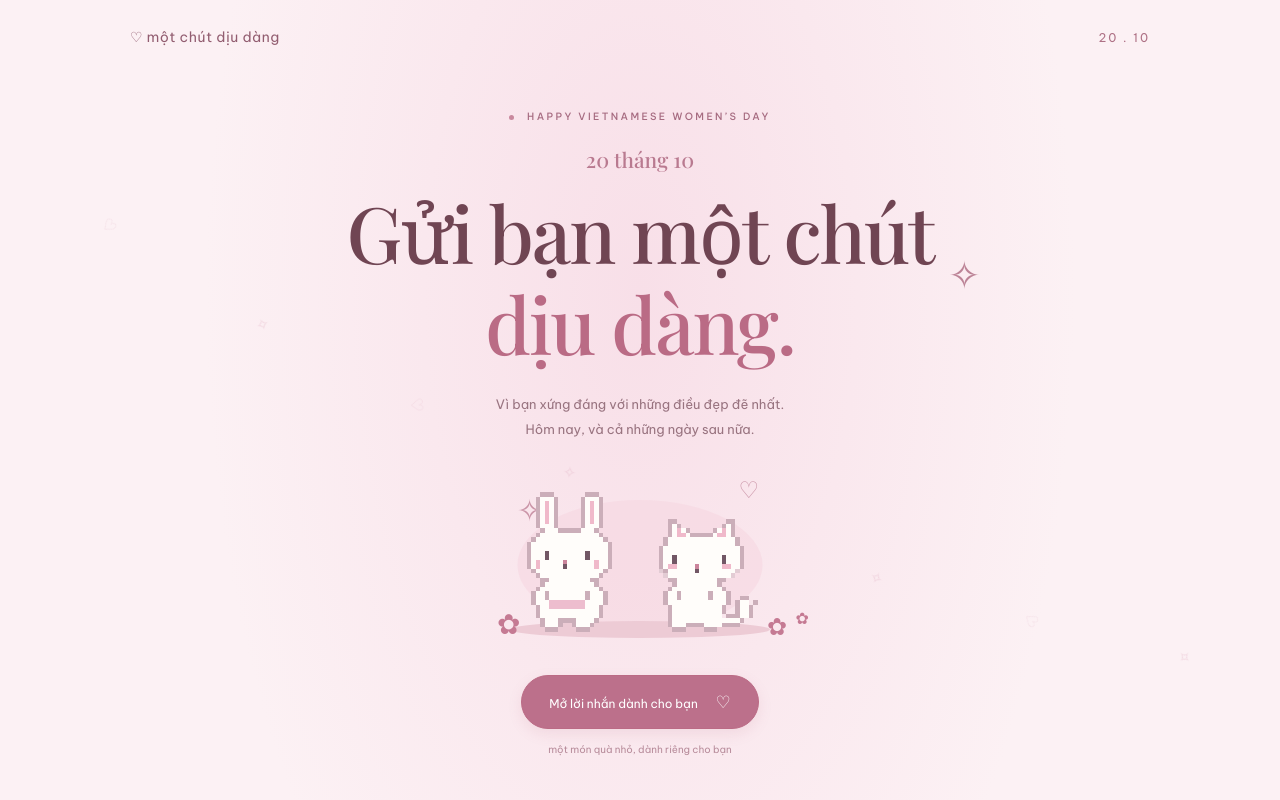
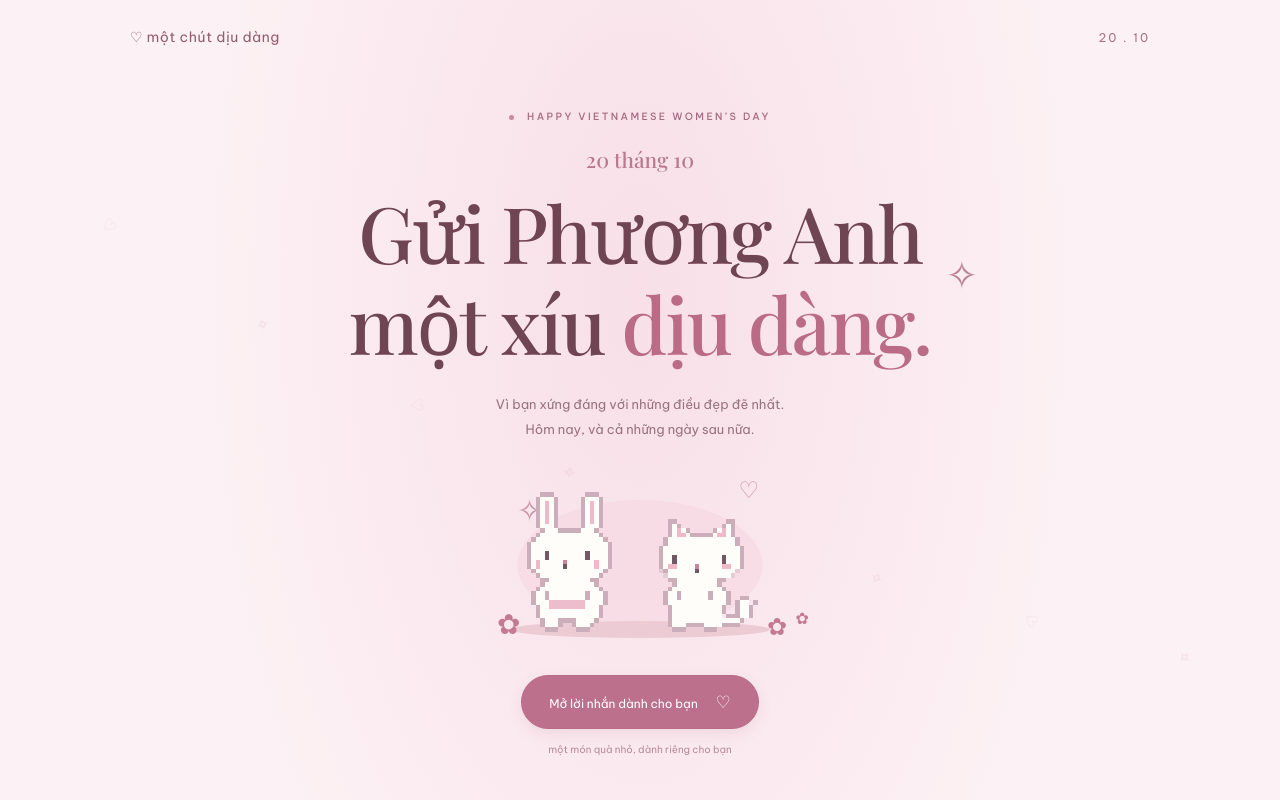
Before and after one commit to MLAkainu/MiniApp, a website built with Vite: page index.html in a window 1280 px wide. Shown: the top 800 px of the page. Built offline with nearby package versions, Linux system fonts and the light colour scheme; a web font is replaced by a local one.

Commit message:
Personalize hero greeting for Phương Anh

```diff
--- a/index.html
+++ b/index.html
@@ -14,7 +14,7 @@
     <section class="hero">
       <div class="eyebrow"><span></span> HAPPY VIETNAMESE WOMEN’S DAY</div>
       <p class="date">20 tháng 10</p>
-      <h1>Gửi bạn một chút<br /><em>dịu dàng.</em><span class="title-star" aria-hidden="true">✧</span></h1>
+      <h1>Gửi Phương Anh<br />một xíu <em>dịu dàng.</em><span class="title-star" aria-hidden="true">✧</span></h1>
       <p class="intro">Vì bạn xứng đáng với những điều đẹp đẽ nhất.<br />Hôm nay, và cả những ngày sau nữa.</p>
       <div class="scene" aria-label="Thỏ trắng và mèo trắng ngồi bên nhau trong vườn hoa pixel">
         <span class="scene-star s1" aria-hidden="true">✧</span><span class="scene-star s2" aria-hidden="true">♡</span>
```
